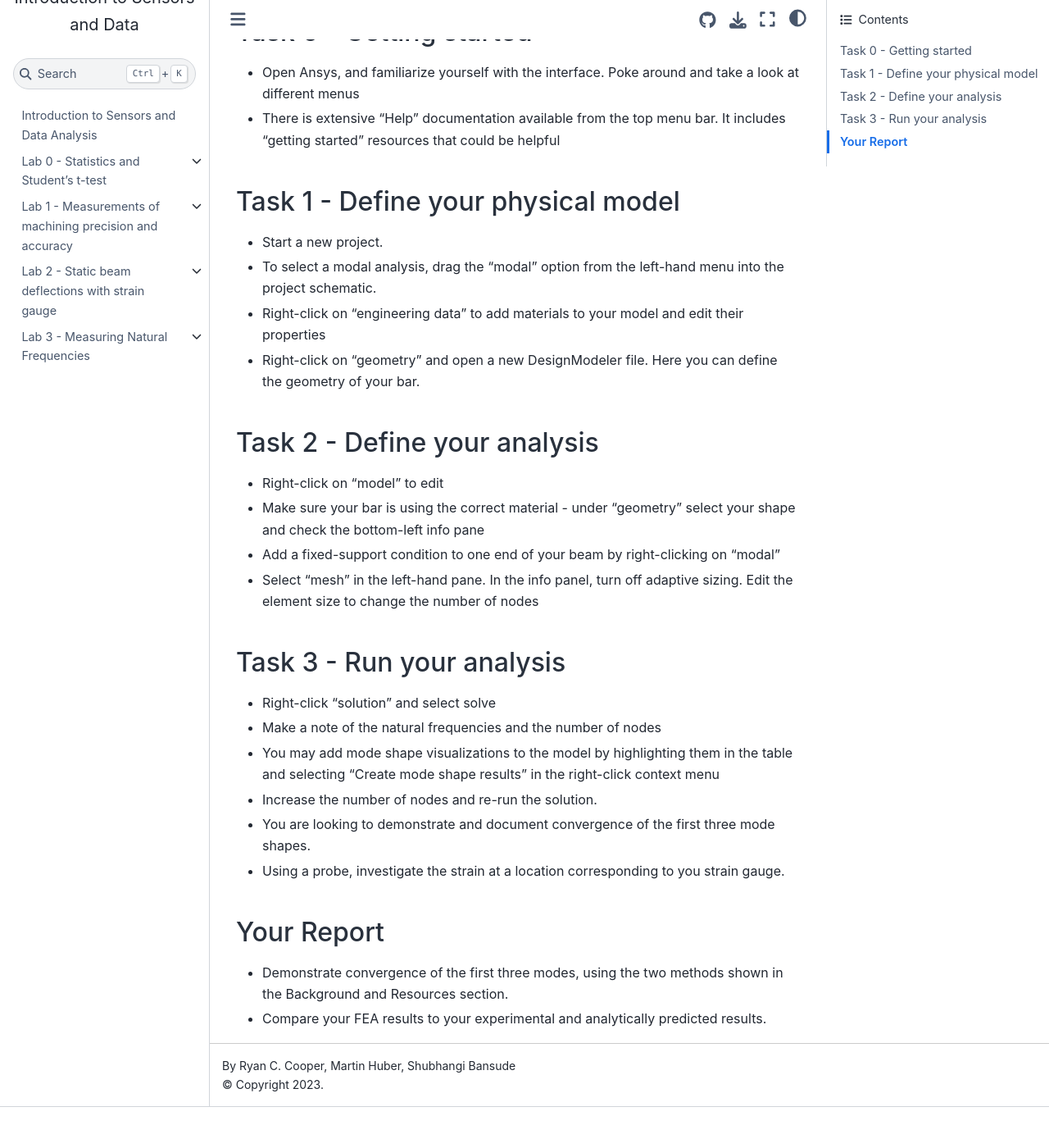
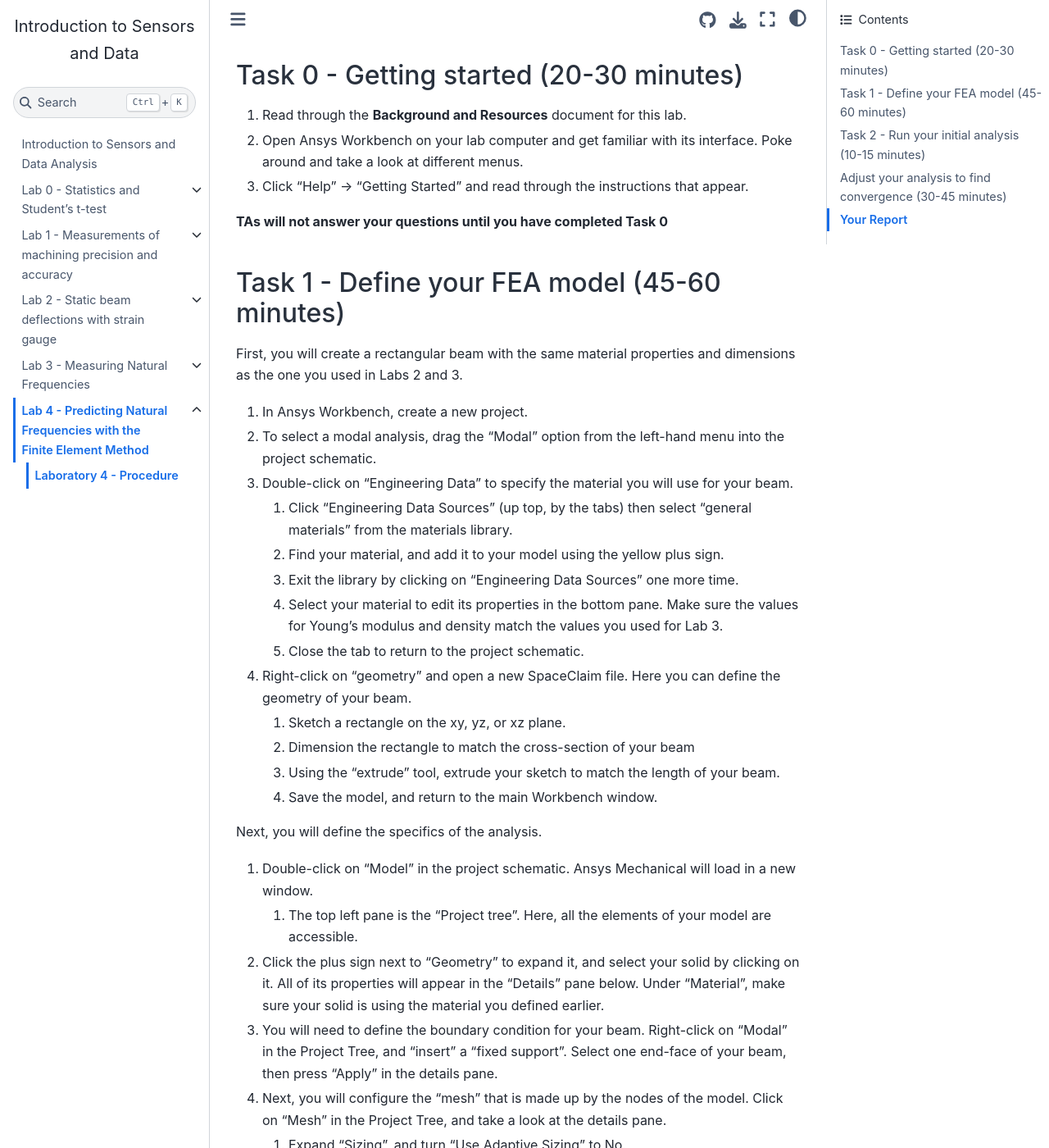
Before and after one commit to cooperrc/sensors_and_data, a Jupyter Book: the page built from ME3263-Lab_04/ME3263-Lab_04P.md, in a window 1280 px wide and 1400 px high, scrolled down 369 px. Shown: the whole window at 82% size. Built offline with Jupyter Book 1.0.4 settings and Sphinx 7.4.7 and the Sphinx Book theme 1.1.4, drawn with Linux system fonts in a browser that asks for light colours; pages that are not in the unit, such as notebooks, are missing from menus; before the commit the page ends 1719 px from its top, so only the background shows below that; some of the changed text lies outside the part shown.

Commit message:
updating lab 04

```diff
--- a/ME3263-Lab_04/ME3263-Lab_04P.md
+++ b/ME3263-Lab_04/ME3263-Lab_04P.md
@@ -4,39 +4,65 @@ In this lab, you will develop a model of your cantilevered beam using Ansys, and
 frequencies and mode shapes. You will be judging the accuracy of your model in three ways:
 
 - Convergence - examining the tendency of the FEA to approach a final solution with decreasing element size
-- Verification - comparing your results to an analytical model
-- Validation - comparing your results to an experimental model
+- Verification - comparing your results to an analytical model (the frequencies you calculated in Lab 3)
+- Validation - comparing your results to an experimental model (the frequencies you measured in Lab 3 using FFT analysis)
 
 
-## Task 0 - Getting started
+## Task 0 - Getting started (20-30 minutes)
 
--  Open Ansys, and familiarize yourself with the interface. Poke around and take a look at different menus
--  There is extensive "Help" documentation available from the top menu bar. It includes "getting started" resources that could be helpful
+1. Read through the __Background and Resources__ document for this lab.
+1. Open Ansys Workbench on your lab computer and get familiar with its interface. Poke around and take a look at different menus.
+1. Click "Help" -> "Getting Started" and read through the instructions that appear.
 
-## Task 1 - Define your physical model
+**TAs will not answer your questions until you have completed Task 0**
 
--  Start a new project.
--  To select a modal analysis, drag the "modal" option from the left-hand menu into the project schematic.
--  Right-click on "engineering data" to add materials to your model and edit their properties
--  Right-click on "geometry" and open a new DesignModeler file. Here you can define the geometry of your bar.
+## Task 1 - Define your FEA model (45-60 minutes)
 
-## Task 2 - Define your analysis
+First, you will create a rectangular beam with the same material properties and dimensions as the one you used in Labs 2 and 3.
 
--  Right-click on "model" to edit
--  Make sure your bar is using the correct material - under "geometry" select your shape and check the bottom-left info pane
--  Add a fixed-support condition to one end of your beam by right-clicking on "modal"
--  Select "mesh" in the left-hand pane. In the info panel, turn off adaptive sizing. Edit the element size to change the number of nodes
+1. In Ansys Workbench, create a new project.
+1. To select a modal analysis, drag the "Modal" option from the left-hand menu into the project schematic.
+1. Double-click on "Engineering Data" to specify the material you will use for your beam.
+    1. Click "Engineering Data Sources" (up top, by the tabs) then select "general materials" from the materials library.
+    1. Find your material, and add it to your model using the yellow plus sign.
+    1. Exit the library by clicking on "Engineering Data Sources" one more time.
+    1. Select your material to edit its properties in the bottom pane. Make sure the values for Young's modulus and density match the values you used for Lab 3.
+    1. Close the tab to return to the project schematic.
+1.  Right-click on "geometry" and open a new SpaceClaim file. Here you can define the geometry of your beam.
+    1. Sketch a rectangle on the xy, yz, or xz plane.
+    1. Dimension the rectangle to match the cross-section of your beam
+    1. Using the "extrude" tool, extrude your sketch to match the length of your beam.
+    1. Save the model, and return to the main Workbench window.
 
-## Task 3 - Run your analysis
+Next, you will define the specifics of the analysis.
 
--  Right-click "solution" and select solve
--  Make a note of the natural frequencies and the number of nodes
--  You may add mode shape visualizations to the model by highlighting them in the table and selecting "Create mode shape results" in the right-click context menu
--  Increase the number of nodes and re-run the solution.
--  You are looking to demonstrate and document convergence of the first three mode shapes.
--  Using a probe, investigate the strain at a location corresponding to you strain gauge.
+1. Double-click on "Model" in the project schematic. Ansys Mechanical will load in a new window.
+    1. The top left pane is the "Project tree". Here, all the elements of your model are accessible.
+1. Click the plus sign next to "Geometry" to expand it, and select your solid by clicking on it. All of its properties will appear in the "Details" pane below. Under "Material", make sure your solid is using the material you defined earlier.
+1. You will need to define the boundary condition for your beam. Right-click on "Modal" in the Project Tree, and "insert" a "fixed support". Select one end-face of your beam, then press "Apply" in the details pane.
+1. Next, you will configure the "mesh" that is made up by the nodes of the model. Click on "Mesh" in the Project Tree, and take a look at the details pane.
+    1. Expand "Sizing", and turn "Use Adaptive Sizing" to No.
+    1. Expand "Default", and set "Element Order" to Linear.
+    1. Still in "Default", set your "Element Size". This will dictate the number of elements, and therefor nodes, in your model. As a (low) starting point, set it to the width of your beam.
+    1. Right-click "Mesh" in the Project Tree, and select "generate". You should see your mesh applied to your model.
+    1. Expand the "Statistics" in the details pane for your mesh. It will show the number of nodes and elements in your model.
+
+## Task 2 - Run your initial analysis (10-15 minutes)
+
+1. Right-click "Solution" and select solve. After it completes, you will see the results plotted and tabulated in the bottom two panes.
+1. You will first need to determine which modes correspond to the modes you measured in Lab 3 (Refer to _Background and Resources_).
+    1. Click and drag to highlight all 6 mode shapes in the "Tabular Data" pane. Right-click and select "Create mode shape results". This will add several "Total Deformation" results to your Solution in the Project Tree. Right-click to evaluate and display them.
+    1. By inspection and by comparison of frequencies, determine which mode shapes correspond to the ones measured in Lab 3. _These are the frequencies we are interested in_. Refer to the _Background and Resources_ section of Lab 3 for a depiction of mode shapes.
+1. Make a note of the natural frequencies and the number of nodes.
+1. Change the number of nodes by setting a different Element Size in the Mesh detail pane. You will need to right-click on "Mesh" and select "update".
+
+## Adjust your analysis to find convergence (30-45 minutes)
+
+1. Gradually decrease the element size (i.e., increase the number of nodes). As described in the _Background and Resources_ section, you will see the _relative error_ and _absolute error_ converge on final values.
+1. Repeat this process until you have seen convergence of the three natural frequencies you measured in Lab 3.
 
 ## Your Report
 
--  Demonstrate convergence of the first three modes, using the two methods shown in the Background and Resources section.
--  Compare your FEA results to your experimental and analytically predicted results.
+- Demonstrate convergence of the first three modes, using the two methods shown in the _Background and Resources_ section.
+- What was your hypothesis for this Lab?
+- Compare your FEA results to your experimental and analytically predicted results. Do they agree? How does this affect your hypothesis? What can you conclude from the results?
--- a/_toc.yml
+++ b/_toc.yml
@@ -15,10 +15,10 @@
   sections:
     - file: ME3263-Lab_03/ME3263-Lab_03BR
     - file: ME3263-Lab_03/ME3263-Lab_03P
-#- file: ME3263-Lab_04/README
-#  sections:
-#    - file: ME3263-Lab_04/ME3263-Lab_04BR
-#    - file: ME3263-Lab_04/ME3263-Lab_04P
+- file: ME3263-Lab_04/README
+  sections:
+    - file: ME3263-Lab_04/ME3263-Lab_04BR
+    - file: ME3263-Lab_04/ME3263-Lab_04P
 #- file: ME3263-Lab_05/README
 #  sections:
 #    - file: ME3263-Lab_05/ME3263-Lab_05
```
Also changed, not shown: 3 other files.
